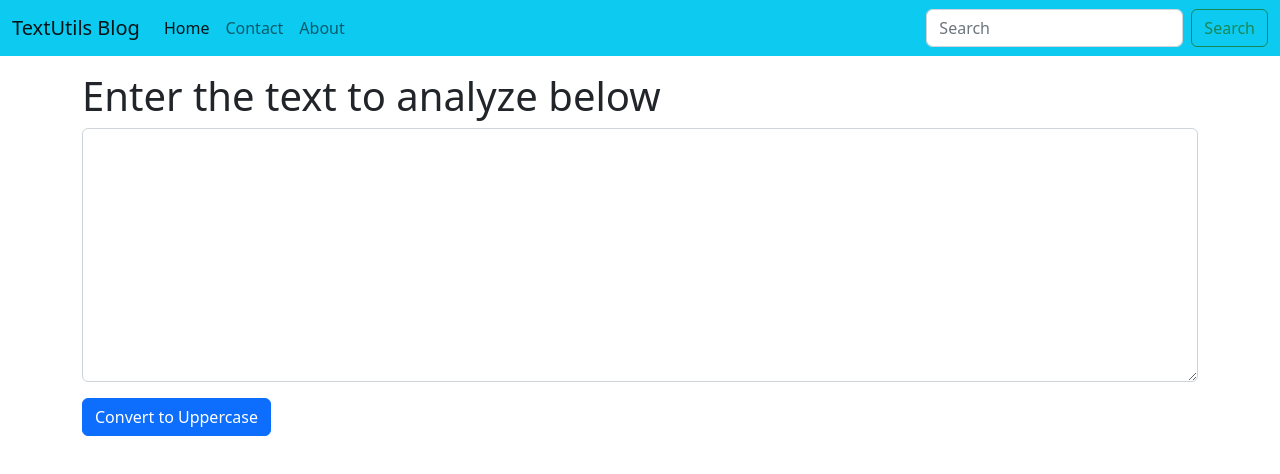
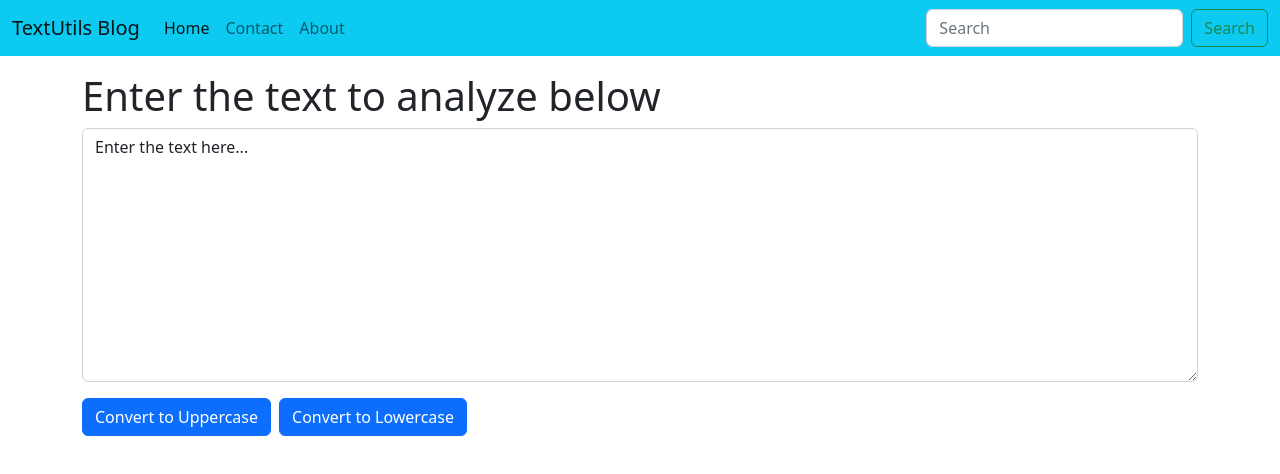
Before and after one commit to chaitanya-lohar/TextUtils, a React (Create React App) app: page / in a window 1280 px wide. Shown: the top 474 px of the page. Built offline with nearby package versions, Linux system fonts and the light colour scheme.

Commit message:
uppercase and lowercase work done

```diff
--- a/src/components/TextForm.js
+++ b/src/components/TextForm.js
@@ -1,14 +1,30 @@
 
-import React from 'react'
+import React,{useState} from 'react'
 
 export default function TextForm(props) {
+const[text,setText]=useState("Enter the text here...");
+
+  const HandleUpperClick=()=>{
+   setText(text.toUpperCase());
+  }
+
+  const HandleLowerClick=()=>{
+    setText(text.toLowerCase());
+  }
+
+  const HandleOnChange=(event)=>{
+
+      setText(event.target.value);
+  }
+
  return (
      <>
      <h1>{props.heading}</h1>
 <div className="mb-3">
-  <textarea className="form-control" id="myBox" rows="10"></textarea>
+  <textarea className="form-control" value={text} onChange={HandleOnChange} id="myBox" rows="10"></textarea>
 </div>
-<button className="btn btn-primary">Convert to Uppercase</button>
+<button className="btn btn-primary" onClick={HandleUpperClick}>Convert to Uppercase</button>
+<button className="btn btn-primary ms-2" onClick={HandleLowerClick}>Convert to Lowercase</button>
 </>
   )
 }
```
Also changed, not shown: src/components/Footer.js (added, +12 -0 lines).
